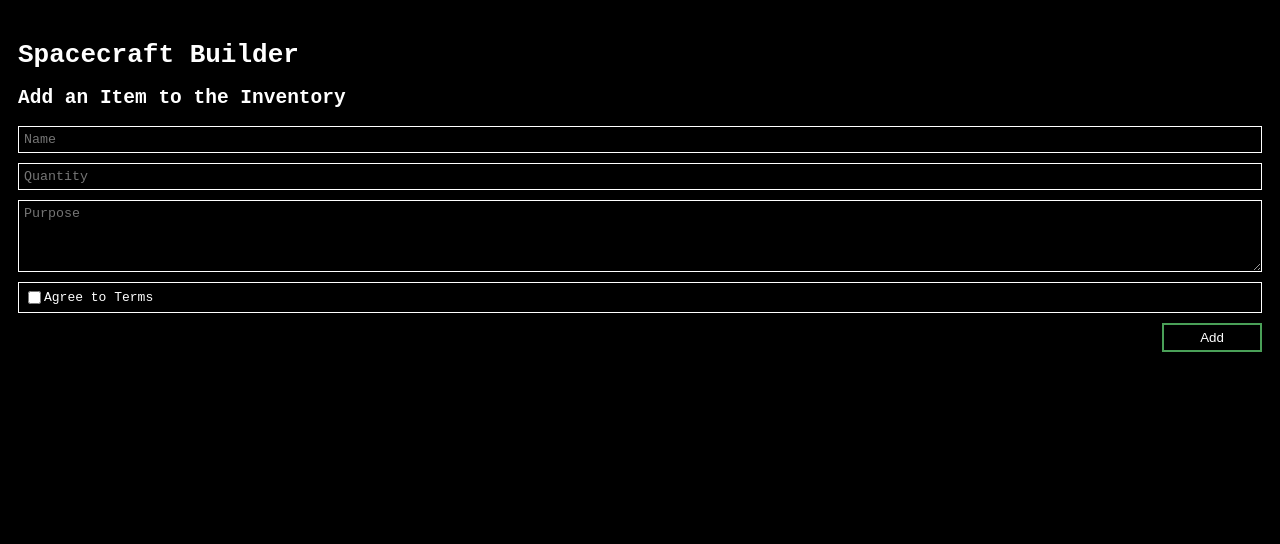
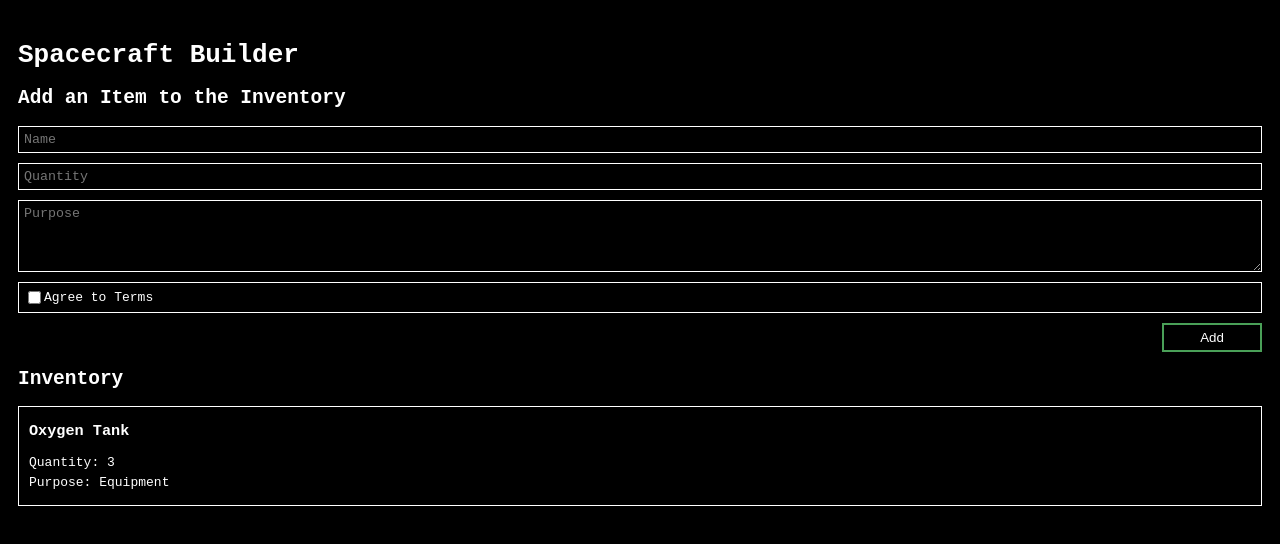
Before and after one commit to jds2501/spacecraft-builder, a React (Vite) app: page / in a window 1280 px wide. Shown: the top 544 px of the page. Built offline with nearby package versions, Linux system fonts and the light colour scheme.

Commit message:
Added an item card with sample data

```diff
--- /dev/null
+++ b/src/InventoryDisplay.css
@@ -0,0 +1,5 @@
+.InventoryDisplay {
+    display: flex;
+    border-style: solid;
+    border-width: 1px;
+}
--- /dev/null
+++ b/src/InventoryDisplay.jsx
@@ -0,0 +1,15 @@
+import ItemCard from "./ItemCard";
+import "./InventoryDisplay.css";
+
+function InventoryDisplay({ inventoryItems }) {
+    return (
+        <div>
+            <h2>Inventory</h2>
+            <div className="InventoryDisplay">
+                <ItemCard name={"Oxygen Tank"} quantity={3} purpose={"Equipment"} />
+            </div>
+        </div>
+    )
+}
+
+export default InventoryDisplay;
--- /dev/null
+++ b/src/ItemCard.css
@@ -0,0 +1,8 @@
+.ItemCard {
+    margin-left: 10px;
+    margin-bottom: 10px;
+}
+
+.ItemCard-quantity-purpose {
+    margin-bottom: 5px;
+}
--- /dev/null
+++ b/src/ItemCard.jsx
@@ -0,0 +1,13 @@
+import "./ItemCard.css";
+
+function ItemCard({ name, quantity, purpose }) {
+    return (
+        <div className="ItemCard">
+            <h3>{name}</h3>
+            <div className="ItemCard-quantity-purpose">Quantity: {quantity}</div>
+            <div className="ItemCard-quantity-purpose">Purpose: {purpose}</div>
+        </div>
+    )
+}
+
+export default ItemCard;
--- a/src/SpacecraftBuilder.jsx
+++ b/src/SpacecraftBuilder.jsx
@@ -1,3 +1,5 @@
+import InventoryDisplay from "./InventoryDisplay";
+
 import ItemForm from "./ItemForm";
 import "./SpacecraftBuilder.css";
 
@@ -11,6 +13,7 @@ function SpacecraftBuilder() {
         <div className="SpacecraftBuilder">
             <h1>Spacecraft Builder</h1>
             <ItemForm addItemCallback={addItem} />
+            <InventoryDisplay />
         </div>
     )
 }
```
